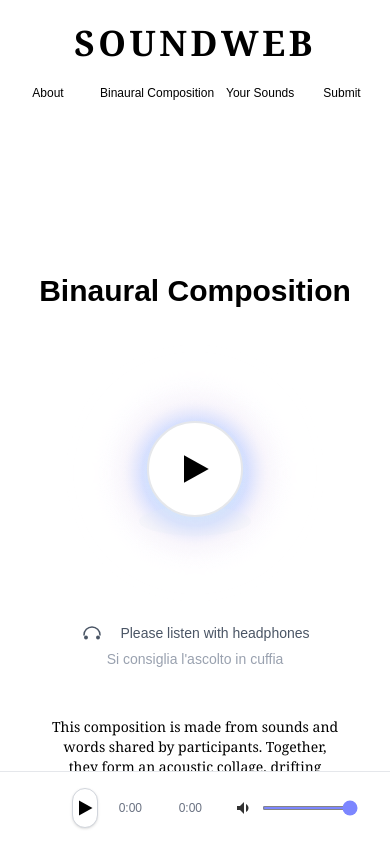
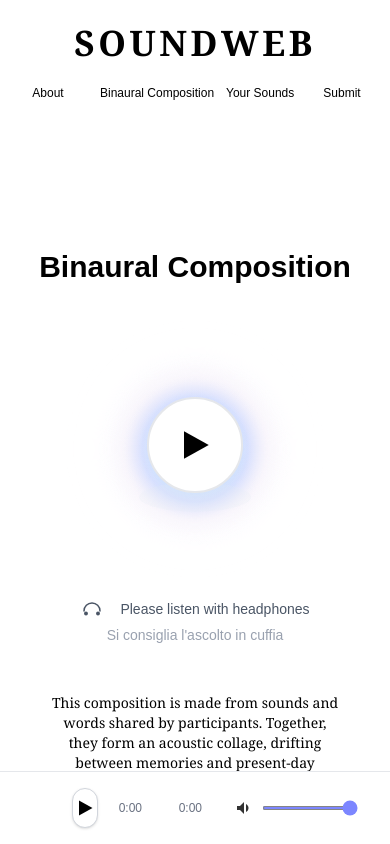
Before and after one commit to alexcode15/soundweb, a Next.js app: page /binaural in a window 390 px wide. Built offline with nearby package versions, Linux system fonts and the light colour scheme.

Commit message:
Reduce space between top and title in Binaural overlay (mobile only)

```diff
--- a/src/app/binaural/page.tsx
+++ b/src/app/binaural/page.tsx
@@ -181,7 +181,7 @@ export default function BinauralComposition() {
       <main className="flex flex-1 w-full h-full pt-24 px-8 gap-8 items-start justify-center">
         {/* Mobile: Unified layout */}
         <div className="flex flex-col items-center justify-center w-full max-w-xl mx-auto md:hidden">
-          <h2 className="text-3xl font-bold mt-16 mb-8 text-center w-full md:mt-24">Binaural Composition</h2>
+          <h2 className="text-3xl font-bold mt-10 mb-8 text-center w-full md:mt-24">Binaural Composition</h2>
           <div className="relative flex flex-col items-center w-full mb-4">
             <div className="relative flex items-center justify-center w-64 h-64 mb-4">
               <AnimatedBlob />
```
